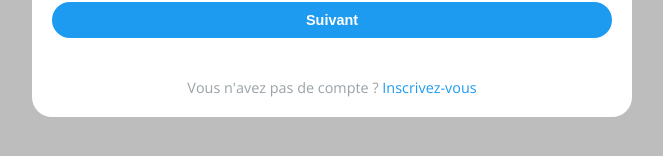
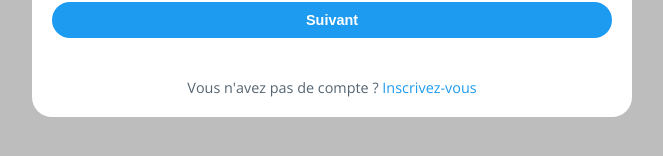
Before and after one commit to NtchPlayer/Festiv-app-frontend, a Vue app: page /auth/login in a window 1280 px wide. Shown: the part 466-622 px from the top of the page, without its empty margins (308-971 px from the left). Built offline with nearby package versions, Linux system fonts and the light colour scheme; no server answers.

Commit message:
update grey color

```diff
--- a/src/style/main-theme-colors.scss
+++ b/src/style/main-theme-colors.scss
@@ -6,7 +6,7 @@
 
   /* Background */
   --background-color: #fff;
-  --header-color: rgba(255, 255, 255, 0.8);
+  --header-color: rgba(255, 255, 255, 0.95);
 
   --primary-color: #1d9bf0;
   --primary-color-hover: #4daff0;
@@ -27,7 +27,7 @@
   --green-pastel-color: #C3E6CB;
 
   --grey-light: #eff3f4;
-  --grey-dark: #9aa2a6;
+  --grey-dark: #556572;
 }
 
 /*____________________________ Noir ____________________________*/
```
